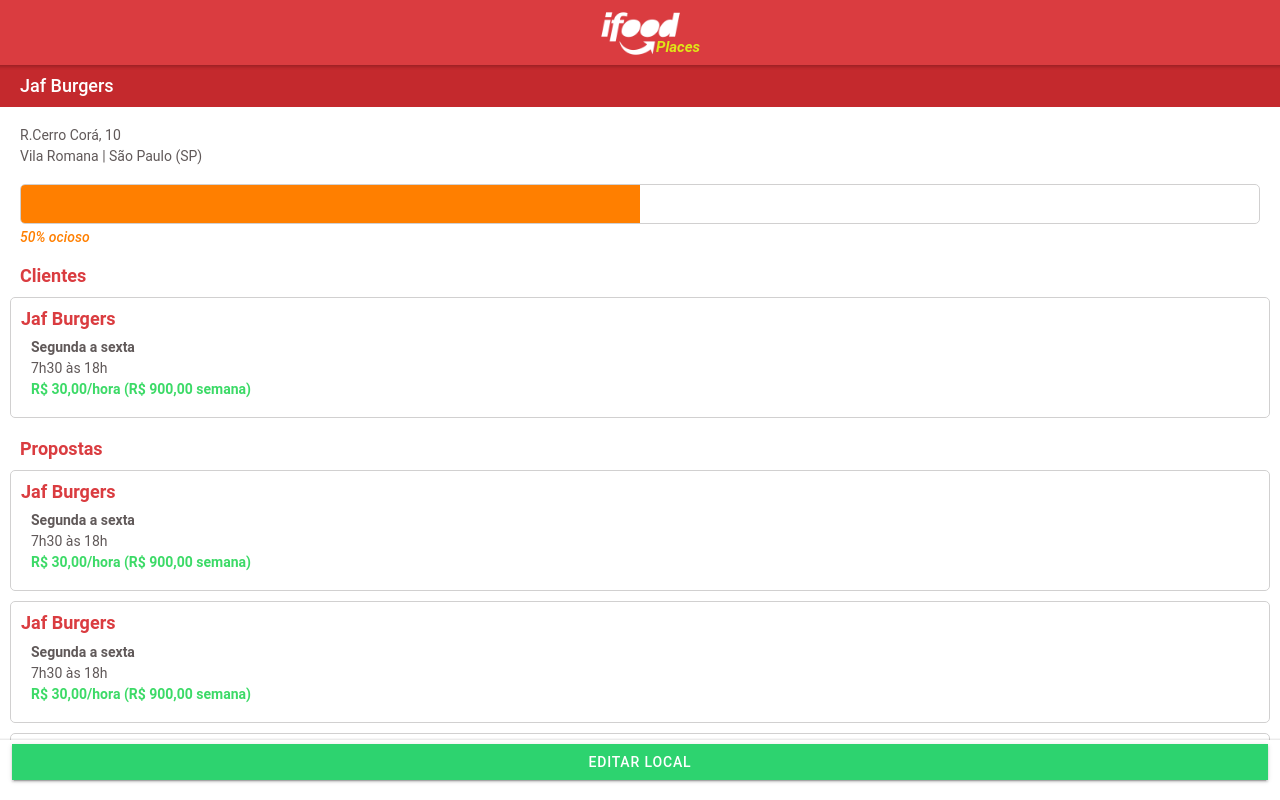
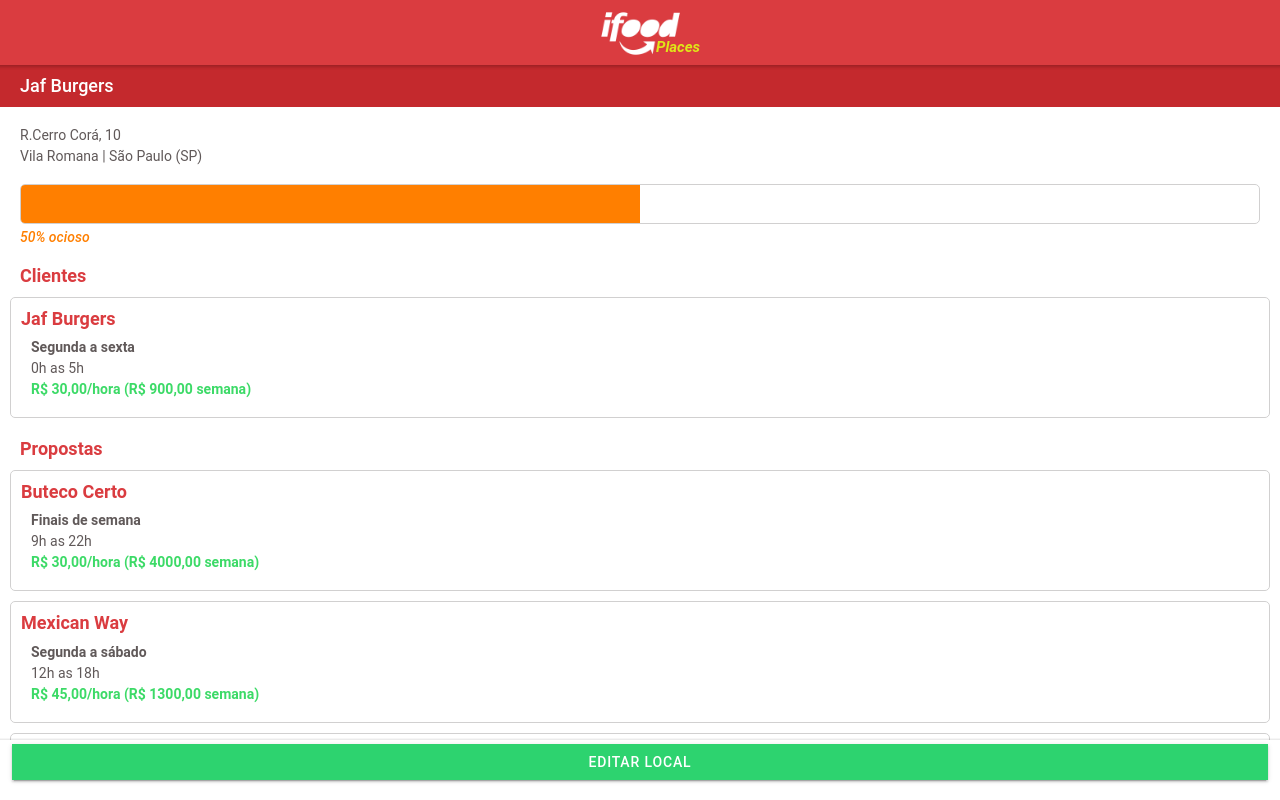
Before and after one commit to luiscruzdesign/ifood-places, a React (Create React App) app: page /locador-local in a window 1280 px wide. Built offline with nearby package versions, Linux system fonts and the light colour scheme.

Commit message:
Props em propostas de local

```diff
--- a/src/components/ItemClienteProposta.tsx
+++ b/src/components/ItemClienteProposta.tsx
@@ -1,15 +1,21 @@
 import React from 'react';
 import './styles/ItemClienteProposta.css';
 
-interface ContainerProps { }
+interface ContainerProps {
+  nome: string,
+  periodo: string,
+  horario: string,
+  valorHora: number,
+  valorSemana: number
+}
 
-const ItemClienteProposta: React.FC<ContainerProps> = () => {
+const ItemClienteProposta: React.FC<ContainerProps> = (props) => {
   return (
     <div className="item-local">
-      <h1>Jaf Burgers</h1>
-      <p>Segunda a sexta</p>
-      <p>7h30 às 18h</p>
-      <p className="success">R$ 30,00/hora (R$ 900,00 semana)</p>
+      <h1>{props.nome}</h1>
+      <p>{props.periodo}</p>
+      <p>{props.horario}</p>
+      <p className="success">R$ {props.valorHora},00/hora (R$ {props.valorSemana},00 semana)</p>
     </div>
   );
 };
--- a/src/pages/chat.tsx
+++ b/src/pages/chat.tsx
@@ -13,7 +13,7 @@
       </IonHeader>
       <IonContent fullscreen>
         <TituloPagina title="Chat" />
-        <ItemClienteProposta />
+        <ItemClienteProposta nome="Jaf Burgers" periodo="Segunda a sexta" horario="0h as 5h" valorHora={30} valorSemana={900} />
         <div className="default-side-padding" style={{paddingTop: '10px'}}>
           <div className="chat-message left">
             <p>
--- a/src/pages/locadorLocal.tsx
+++ b/src/pages/locadorLocal.tsx
@@ -24,20 +24,20 @@
           <h2 className="section-title">Clientes</h2>
         </div>
           <Link to="/locador-cliente">
-            <ItemClienteProposta />
+            <ItemClienteProposta nome="Jaf Burgers" periodo="Segunda a sexta" horario="0h as 5h" valorHora={30} valorSemana={900}  />
           </Link>
           <div className="simple-divider"></div>
         <div className="default-side-padding">
           <h2 className="section-title">Propostas</h2>
         </div>
           <Link to="/locador-local-proposta">
-            <ItemClienteProposta />
+            <ItemClienteProposta nome="Buteco Certo" periodo="Finais de semana" horario="9h as 22h" valorHora={30} valorSemana={4000}  />
           </Link>
           <Link to="/locador-local-proposta">
-            <ItemClienteProposta />
+            <ItemClienteProposta nome="Mexican Way" periodo="Segunda a sábado" horario="12h as 18h" valorHora={45} valorSemana={1300}  />
           </Link>
           <Link to="/locador-local-proposta">
-            <ItemClienteProposta />
+            <ItemClienteProposta nome="Blue Moon" periodo="Finais de semana" horario="9h as 18h" valorHora={60} valorSemana={2000}  />
           </Link>
       </IonContent>
       <IonFooter className="white-footer">
--- a/src/pages/locadorLocalCliente.tsx
+++ b/src/pages/locadorLocalCliente.tsx
@@ -22,7 +22,7 @@
           <div className="simple-divider"></div>
           <h2 className="section-title">Contrato</h2>
         </div>
-        <ItemClienteProposta />
+        <ItemClienteProposta nome="Jaf Burgers" periodo="Segunda a sexta" horario="0h as 5h" valorHora={30} valorSemana={900}  />
       </IonContent>
       <IonFooter className="white-footer">
         <div style={{display: 'flex'}}>
```
